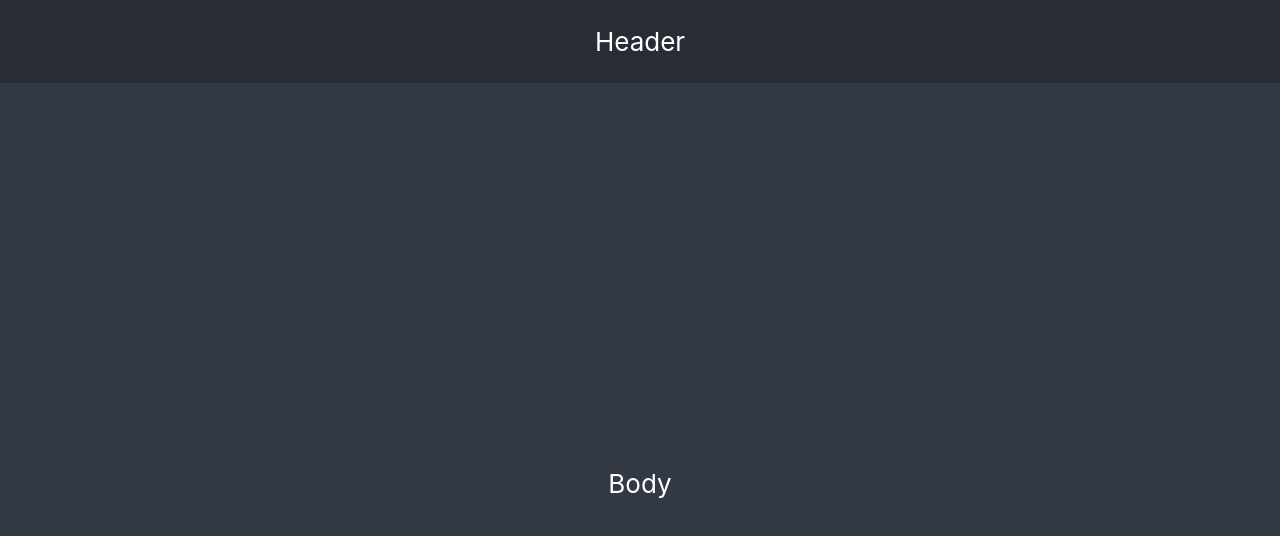
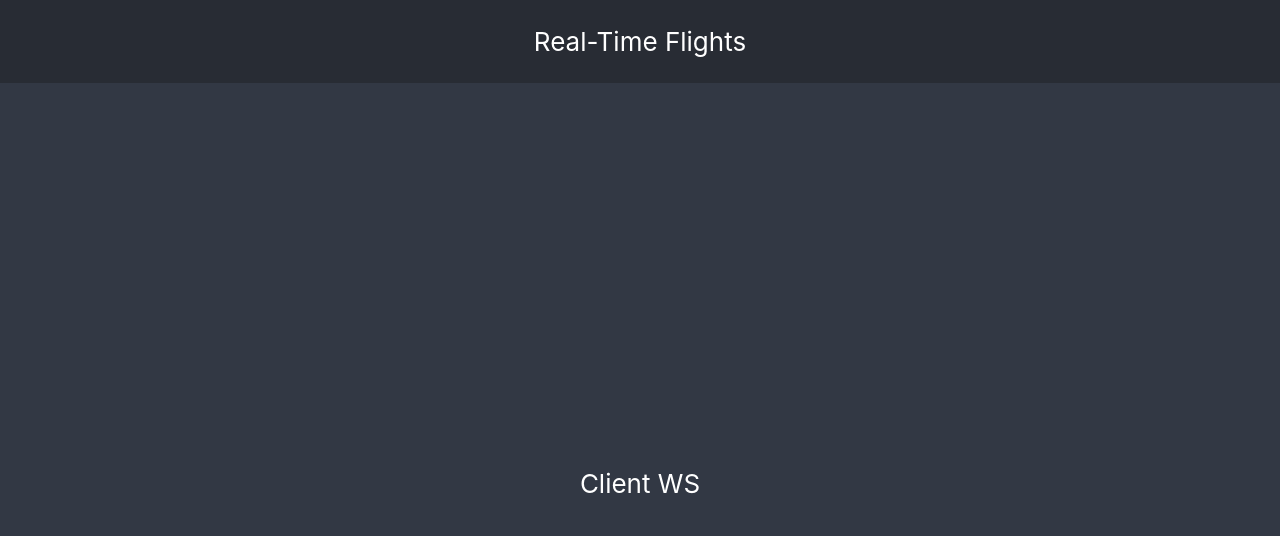
Before and after one commit to fediaz3/RealTimeFlights, a React (Create React App) app: page / in a window 1280 px wide. Shown: the top 536 px of the page. Built offline with nearby package versions, Linux system fonts and the light colour scheme; no server answers.

Commit message:
connectionWebSocket

```diff
--- a/src/App.js
+++ b/src/App.js
@@ -1,19 +1,20 @@
 import './App.css';
+import {ClientWS} from './components/ClientWebSocket/ClientWebSocket'
 
 function App() {
   return (
     <div className="App">
       <header className="App-header">
         <p>
-          Header
+          Real-Time Flights
         </p>
       </header>
 
       <div className="body">
-        <p>
+        {/* <p>
           Body
-        </p>
-
+        </p> */}
+        <ClientWS/>
       </div>
     </div>
   );
--- a/src/components/ClientWebSocket/ClientWebSocket.js
+++ /dev/null
@@ -1,6 +0,0 @@
-import React, {useState, useEffect} from 'react'
-
-const io = require("socket.io-client");
-
-const ClientWS = (props) => {
-}
--- /dev/null
+++ b/src/components/ClientWebSocket/ClientWebSocket.jsx
@@ -0,0 +1,40 @@
+import React, {useState, useEffect} from 'react'
+
+const io = require("socket.io-client");
+
+const ClientWS = (props) => {
+    // const [count, setCount] = useState(0);
+    useEffect(() => {
+        const io = require("socket.io-client");
+        const socket = io("wss://tarea-3-websocket.2021-1.tallerdeintegracion.cl", {
+            path: '/flights',
+            reconnection: true //Por default cuando se desconecta, "se reconecta" solo
+        });
+
+        // socket.on("POSITION", msg => { //poner cuando quiera dibujar el mapa
+        //     console.log("Position:", msg)
+        // })
+
+
+        socket.on("FLIGHTS", msg => {
+            console.log("Flight:", msg)
+        })
+
+        socket.on("CHAT", msg => {
+            console.log("Chat:", msg)
+        })
+
+
+    }, []);
+
+    return (
+        <>
+          <p>Client WS</p>
+        </>
+    );
+
+
+}
+
+
+export {ClientWS}
```
